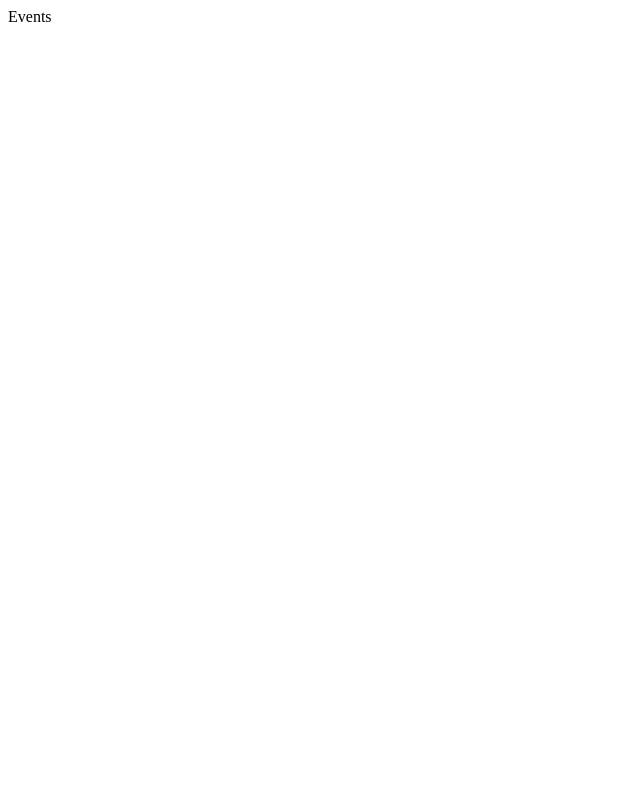
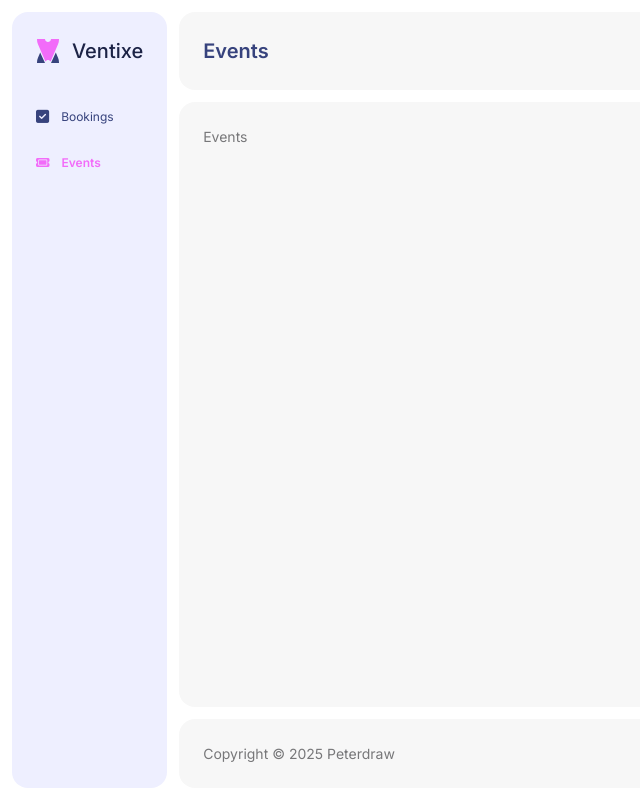
Before and after one commit to Cloud-Services-Assignment/Frontend, a React (Vite) app: page / in a window 1280 px wide. Shown: the whole page, without its empty margins (0-640 px from the left). Built offline with nearby package versions, Linux system fonts and the light colour scheme.

Commit message:
Implemented the portal layout

```diff
--- a/index.html
+++ b/index.html
@@ -4,6 +4,8 @@
     <meta charset="UTF-8" />
     <meta name="viewport" content="width=device-width, initial-scale=1.0" />
     <title>Ventixe</title>
+    <link rel="icon" type="image/x-icon" href="public/favicon.ico">
+    <script src="https://kit.fontawesome.com/a4670a4e55.js" crossorigin="anonymous"></script>
   </head>
   <body>
     <div id="root"></div>
--- a/src/App.css
+++ b/src/App.css
@@ -0,0 +1,274 @@
+/* Imports */
+@import url('https://fonts.googleapis.com/css2?family=Inter:ital,opsz,wght@0,14..32,100..900;1,14..32,100..900&display=swap');
+
+/* Reset */
+*, *::before, *::after {
+  box-sizing: border-box;
+}
+
+* {
+  margin: 0;
+  padding: 0;
+  border: 0;
+  font: inherit;
+}
+
+html {
+  font-size: 62.5%;
+
+  @media (prefers-reduced-motion: no-preference) {
+    scroll-behavior: smooth;
+  }
+}
+
+body {
+  min-height: 100vh;
+}
+
+a {
+  text-decoration: none;
+}
+
+button {
+  cursor: pointer;
+}
+
+ol, ul {
+  list-style: none;
+}
+
+img {
+  max-width: 100%;
+  height: auto;
+  vertical-align: middle;
+  font-style: italic;
+  background-repeat: no-repeat;
+  background-size: cover;
+  shape-margin: 1rem;
+}
+
+/* Variables */
+:root {
+  /* Colors */
+  color-scheme: light;
+
+  --primary-100: #F26CF9;
+  --secondary-100: #37437D;
+  --secondary-110: #1C2346;
+  --cool-grey-10: #EEEFFF;
+  --grey-10: #FFFFFF;
+  --grey-20: #F7F7F7;
+  --grey-70: #777779;
+
+  --clr-background: var(--grey-10);
+  --clr-body: var(--grey-70);
+  --clr-heading: var();
+  --clr-logo: var(--secondary-110);
+  --clr-border: var();
+
+  /* Typography */
+  --ff-primary: 'Inter', sans-serif;
+  --ff-body: var(--ff-primary);
+  --ff-heading: var(--ff-primary);
+  --ff-logo: var(--ff-primary);
+
+  --fw-regular: 400;
+  --fw-medium: 500;
+  --fw-semi-bold: 600;
+  --fw-bold: 700;
+
+  --fs-300: 1.2rem;
+  --fs-400: 1.4rem;
+  --fs-450: 1.6rem;
+  --fs-500: 1.8rem;
+  --fs-600: 2rem;
+  --fs-700: 2.4rem;
+  --fs-800: 2.8rem;
+  --fs-900: 3.2rem;
+
+  /* Breakpoints */
+  --tablet: 768px;
+  --desktop: 1200px;
+}
+
+/* Utility classes */
+.visually-hidden {
+  position: absolute;
+  width: 1px;
+  height: 1px;
+  margin: -1px;
+  padding: 0;
+  border: 0;
+  clip: rect(0, 0, 0, 0);
+  overflow: hidden;
+  white-space: nowrap;
+}
+
+.center {
+  display: grid;
+  place-items: center;
+}
+
+.surface {
+  border-radius: 1.6rem;
+  padding: 2.4rem;
+  background-color: var(--grey-20);
+
+  &.light {
+    background-color: var(--grey-10);
+  }
+
+  &.dark {
+    background-color: var(--cool-grey-10);
+  }
+}
+
+/* General styling */
+body {
+  font-family: var(--ff-body);
+  font-size: var(--fs-400);
+  font-weight: var(--fw-regular);
+  font-style: normal;
+  line-height: 1.5;
+  color: var(--clr-body);
+  background-color: var(--clr-background);
+}
+
+h1, h2, h3, h4, h5, h6 {
+  font-family: var(--ff-heading);
+  text-wrap: balance;
+  color: var(--clr-heading);
+}
+
+p, h1, h2, h3, h4, h5, h6, span {
+  overflow-wrap: break-word;
+}
+
+.primary-heading {
+  font-size: var(--fs-900);
+  font-weight: var(--fw-bold);
+}
+
+.secondary-heading {
+  font-size: var(--fs-800);
+  font-weight: var(--fw-bold);
+}
+
+.tertiary-heading {
+  font-size: var(--fs-700);
+  font-weight: var(--fw-bold);
+}
+
+.quaternary-heading {
+  font-size: var(--fs-600);
+  font-weight: var(--fw-semi-bold);
+  color: var(--secondary-100);
+}
+
+.quinary-heading {
+  font-size: var(--fs-500);
+  font-weight: var(--fw-semi-bold);
+}
+
+.senary-heading {
+  font-size: var(--fs-450);
+  font-weight: var(--fw-semi-bold);
+}
+
+/* Structure & Layout */
+.content-grid {
+  --max-width: 1200px;
+  --padding-inline: 3.125%;
+
+  display: grid;
+  grid-template-columns: 1fr [content-start] min(var(--max-width), 100% - var(--padding-inline) * 2) [content-end] 1fr;
+
+  > * {
+    grid-column: content;
+  }
+}
+
+.portal-grid {
+  height: 100svh;
+  display: grid;
+  grid-template-columns: auto 1fr;
+  grid-template-rows: auto 1fr auto;
+  grid-template-areas: "side top"
+                       "side middle"
+                       "side bottom";
+  gap: 1.2rem;
+  padding: 1.2rem;
+
+  > aside {
+    grid-area: side;
+  }
+
+  > header {
+    grid-area: top;
+  }
+
+  > main {
+    grid-area: middle;
+  }
+
+  > footer {
+    grid-area: bottom;
+  }
+}
+
+.nav {
+  display: flex;
+  flex-direction: column;
+  gap: 3.2rem;
+}
+
+.nav-links {
+  display: flex;
+  flex-direction: column;
+  gap: 0.8rem;
+  width: 100%;
+}
+
+/* Components */
+.logo {
+  font-family: var(--ff-logo);
+  color: var(--clr-logo);
+  font-weight: var(--fw-medium);
+  font-size: var(--fs-600);
+  display: flex;
+  gap: 1.2rem;
+  align-items: center;
+}
+
+.nav-link {
+  font-size: var(--fs-300);
+  color: var(--secondary-100);
+  display: flex;
+  align-items: center;
+  gap: 1.2rem;
+  padding-block: 1rem;
+  width: 100%;
+
+  &.active, &:hover {
+    font-weight: var(--fw-semi-bold);
+    color: var(--primary-100);
+  }
+}
+
+.btn {
+
+}
+
+/* Tablet */
+@media (min-width: var(--tablet)) {
+  :root {
+    --fs-300: 1.4rem;
+    --fs-400: 1.6rem;
+    --fs-450: 1.8rem;
+    --fs-500: 2rem;
+    --fs-600: 2.4rem;
+    --fs-700: 2.8rem;
+    --fs-800: 3.2rem;
+    --fs-900: 3.6rem;
+  }
+}
--- a/src/App.jsx
+++ b/src/App.jsx
@@ -4,14 +4,17 @@ import Events from './pages/Events'
 import EventDetails from './pages/EventDetails'
 import BookingEvents from './pages/BookingEvents'
 import Bookings from './pages/Bookings'
+import PortalLayout from './layouts/PortalLayout'
 
 function App() {
   return (
     <Routes>
-      <Route index element={<Events />} />
-      <Route path="events/:id" element={<EventDetails />} />
-      <Route path="events/book/:id" element={<BookingEvents />} />
-      <Route path="bookings" element={<Bookings />} />
+      <Route element={<PortalLayout />}>
+        <Route index element={<Events />} />
+        <Route path="events/:id" element={<EventDetails />} />
+        <Route path="events/book/:id" element={<BookingEvents />} />
+        <Route path="bookings" element={<Bookings />} />
+      </Route>
     </Routes>
   )
 }
--- /dev/null
+++ b/src/components/Footer.jsx
@@ -0,0 +1,7 @@
+function Footer() {
+  return (
+    <footer className="surface">Copyright &copy; 2025 Peterdraw</footer>
+  )
+}
+
+export default Footer
--- /dev/null
+++ b/src/components/Header.jsx
@@ -0,0 +1,9 @@
+function Header(props) {
+  return (
+    <header className="surface">
+      <h1 className="quaternary-heading">{props.pageTitle}</h1>
+    </header>
+  )
+}
+
+export default Header
--- /dev/null
+++ b/src/components/SideNavbar.jsx
@@ -0,0 +1,17 @@
+import { Link, NavLink } from "react-router-dom"
+
+function SideNavbar() {
+  return (
+    <aside className="surface dark">
+        <nav className="nav">
+            <Link className="logo" to="/"><img src="src/assets/logo.svg" alt="Ventixe logo" /><span>Ventixe</span></Link>
+            <ul className="nav-links">
+                <li><NavLink className="nav-link" to="/bookings"><i class="fa-solid fa-square-check fa-lg"></i><span>Bookings</span></NavLink></li>
+                <li><NavLink className="nav-link" to="/"><i class="fa-solid fa-ticket"></i><span>Events</span></NavLink></li>
+            </ul>
+        </nav>
+    </aside>
+  )
+}
+
+export default SideNavbar
--- /dev/null
+++ b/src/layouts/PortalLayout.jsx
@@ -0,0 +1,15 @@
+import { Outlet } from "react-router-dom"
+import SideNavbar from "../components/SideNavbar"
+import Footer from "../components/Footer"
+
+function PortalLayout() {
+  return (
+    <div className="portal-grid">
+        <Outlet />
+        <SideNavbar />
+        <Footer />
+    </div>
+  )
+}
+
+export default PortalLayout
--- a/src/pages/Bookings.jsx
+++ b/src/pages/Bookings.jsx
@@ -1,6 +1,12 @@
+import Header from "../components/Header"
+
 function Bookings() {
   return (
-    <div>Bookings</div>
+    <>
+      <title>Bookings | Ventixe</title>
+      <Header pageTitle={"Bookings"} />
+      <main className="surface">Bookings</main>
+    </>
   )
 }
 
--- a/src/pages/Events.jsx
+++ b/src/pages/Events.jsx
@@ -1,6 +1,12 @@
+import Header from "../components/Header"
+
 function Events() {
   return (
-    <div>Events</div>
+    <>
+      <title>Events | Ventixe</title>
+      <Header pageTitle={"Events"} />
+      <main className="surface">Events</main>
+    </>
   )
 }
 
```
Also changed, not shown: src/assets/logo.svg (added), 1 other file (tests, documents, lock files or other folders).
